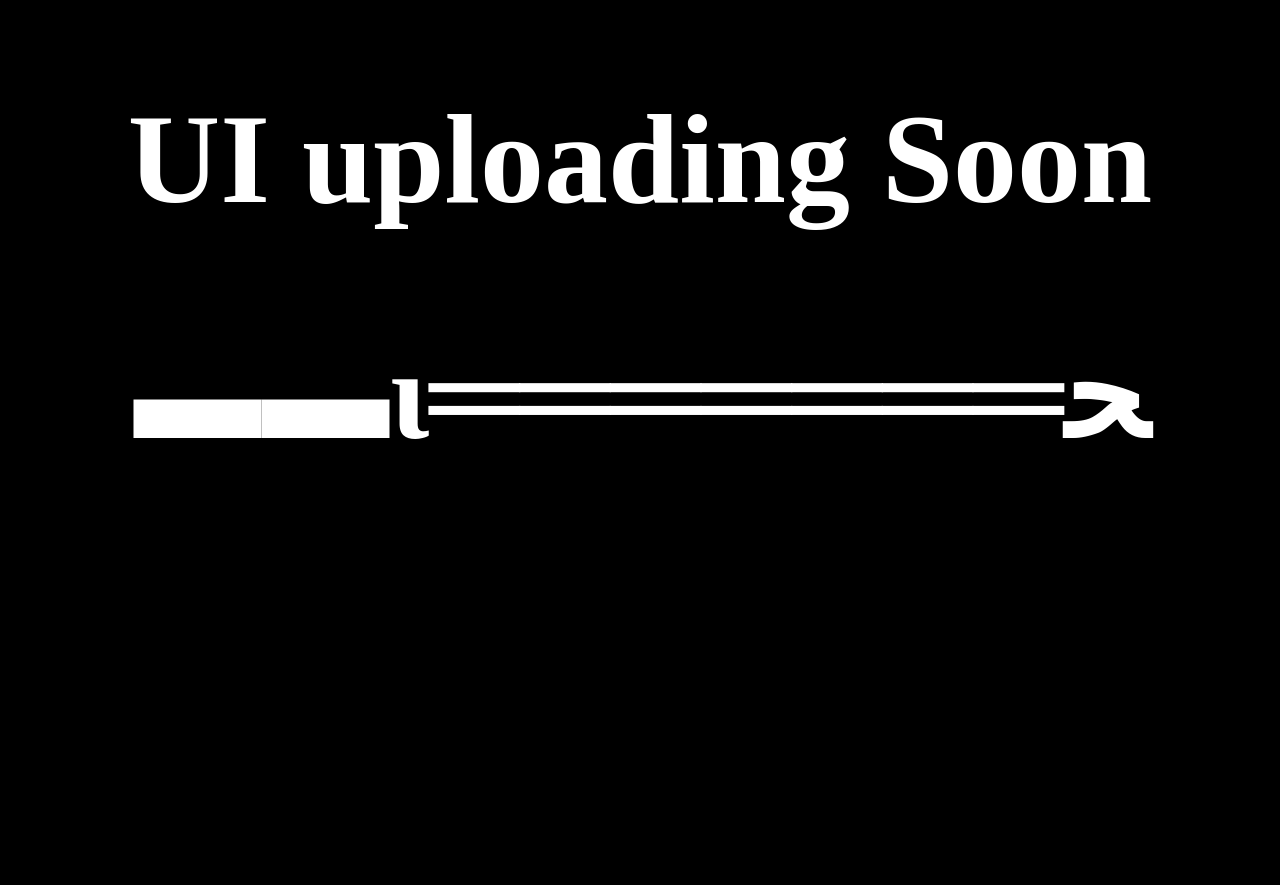
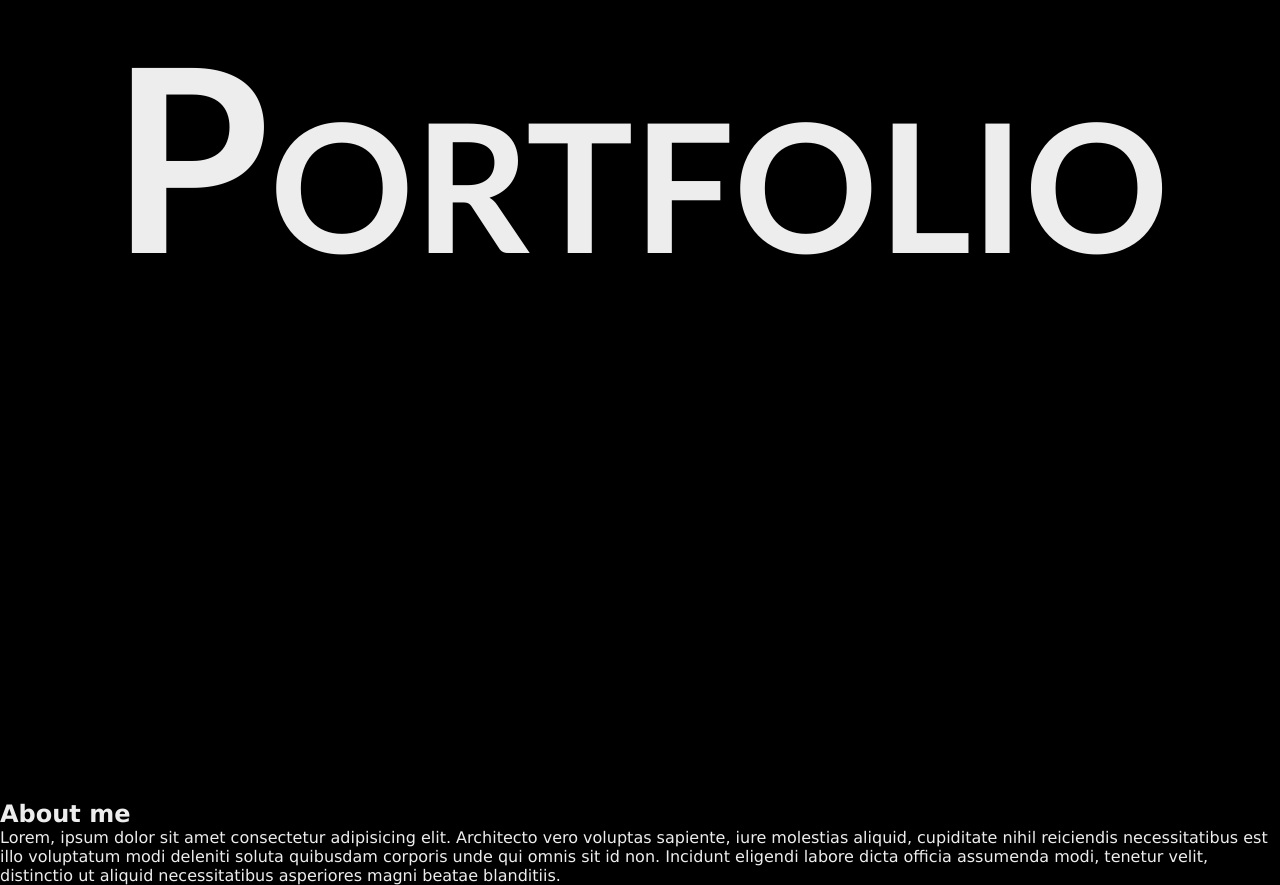
Before and after one commit to Code-by-hemant/my-portfolio, a plain HTML site: page index.html in a window 1280 px wide. Before the commit the page ends 800 px from the top, so only its background shows below. Drawn offline with Linux system fonts and the light colour scheme.

Commit message:
structure added

```diff
--- a/index.html
+++ b/index.html
@@ -1,27 +1,31 @@
-<!DOCTYPE html>
-<html lang="en">
+<!doctype html>
+<html>
 
 <head>
-    <meta charset="UTF-8">
-    <meta name="viewport" content="width=device-width, initial-scale=1.0">
-    <title>My portfolio</title>
-    <style>
-        body{
-            background: #000;
-        }
-        h1 {
-            font-size: 8rem;
-            text-align: center;
-            color: white;
-
-            /* margin-bottom: 10rem */
-        }
-    </style>
+    <meta charset="UTF-8" />
+    <meta name="viewport" content="width=device-width, initial-scale=1.0" />
+    <title>my </title>
+    <link rel="stylesheet" href="style.css">
 </head>
 
 <body>
-    <h1>UI uploading Soon</h1>
-    <h1>▬▬ι═══════ﺤ</h1>
+    <!--
+1. Navbar
+2. Hero
+3. About
+4. Skills
+5. Projects
+6. Experience / Education
+7. Contact
+8. Footer
+ -->
+    <div class="hero-section h-100">
+        <h1>Portfolio</h1>
+    </div>
+<div class="about-section">
+  <h2>About me</h2>
+  <p>Lorem, ipsum dolor sit amet consectetur adipisicing elit. Architecto vero voluptas sapiente, iure molestias aliquid, cupiditate nihil reiciendis necessitatibus est illo voluptatum modi deleniti soluta quibusdam corporis unde qui omnis sit id non. Incidunt eligendi labore dicta officia assumenda modi, tenetur velit, distinctio ut aliquid necessitatibus asperiores magni beatae blanditiis.</p>
+</div>
 </body>
 
 </html>
--- /dev/null
+++ b/style.css
@@ -0,0 +1,25 @@
+        *{
+            margin: 0;
+            padding: 0;
+            box-sizing: border-box;
+        }
+        html,body{
+            height: 100%;
+            color: #ededed;
+            background: #000;
+            font-family: 'Lucida Sans', 'Lucida Sans Regular', 'Lucida Grande', 'Lucida Sans Unicode', Geneva, Verdana, sans-serif;
+            scroll-behavior: smooth;
+            scrollbar-width: 10px;
+        }
+        .h-100{
+            height: 100vh;
+        }
+        h1 {
+            font-size: 16rem;
+            font-variant:small-caps;
+            /* font-weight: 300; */
+            text-align: center;
+            font-family:'Gill Sans', 'Gill Sans MT', Calibri, 'Trebuchet MS', sans-serif;
+
+            /* margin-bottom: 10rem */
+        }
```
Also changed, not shown: 1 other file.
